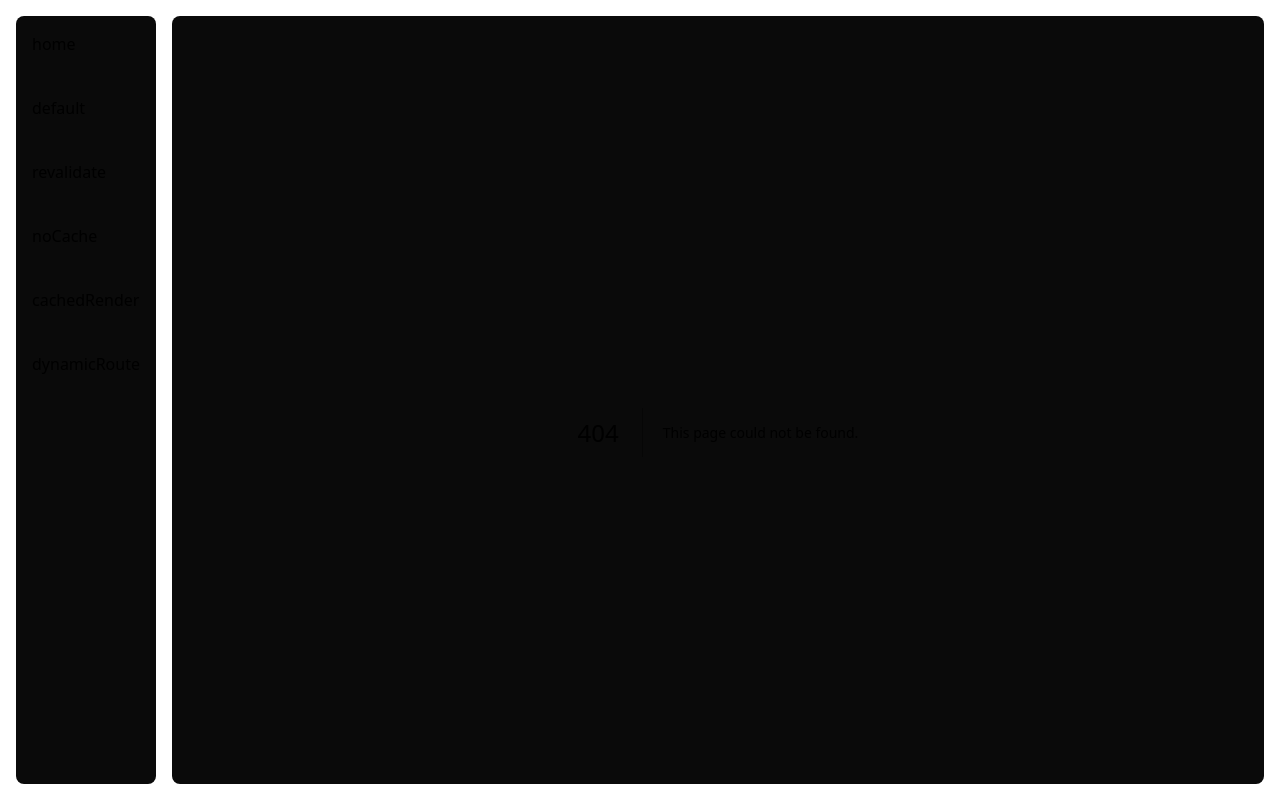
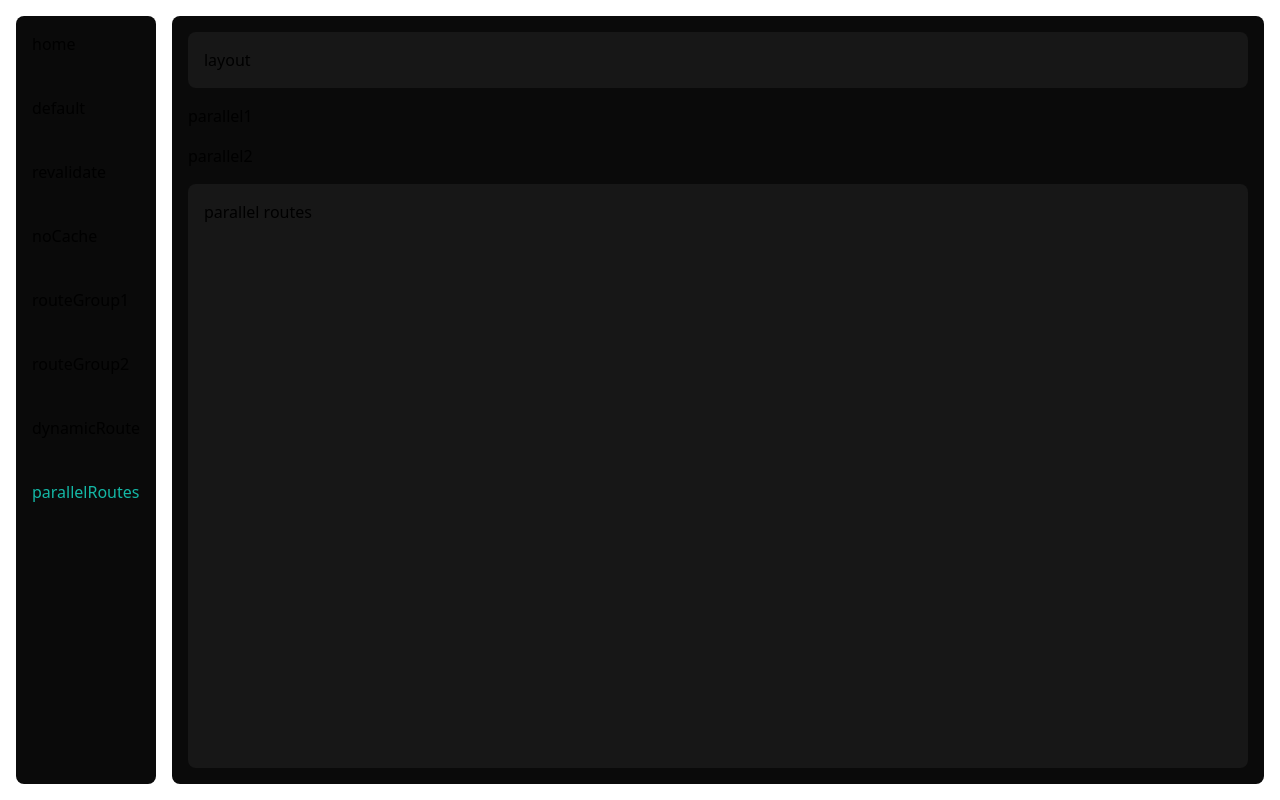
Before and after one commit to Merzaad/learning_next_app_router, a Next.js app: page /parallelRoutes in a window 1280 px wide. Before the commit this address had no page. Built offline with nearby package versions, Linux system fonts and the light colour scheme.

Commit message:
parallel routes

```diff
--- /dev/null
+++ b/app/parallelRoutes/@one/page.tsx
@@ -0,0 +1,3 @@
+export default function Page() {
+  return <div>parallel1</div>
+}
--- /dev/null
+++ b/app/parallelRoutes/@two/page.tsx
@@ -0,0 +1,3 @@
+export default function Page() {
+  return <div>parallel2</div>
+}
--- /dev/null
+++ b/app/parallelRoutes/layout.tsx
@@ -0,0 +1,20 @@
+export default function Layout({
+  children,
+  one,
+  two,
+}: {
+  children: React.ReactNode
+  one: React.ReactNode
+  two: React.ReactNode
+}) {
+  return (
+    <div className='flex flex-col h-full gap-4'>
+      <div className='rounded-lg bg-neutral-900 p-4'>layout</div>
+      <>
+        {one}
+        {two}
+        {children}
+      </>
+    </div>
+  )
+}
--- /dev/null
+++ b/app/parallelRoutes/page.tsx
@@ -0,0 +1,3 @@
+export default function Page() {
+  return <div className='h-full rounded-lg bg-neutral-900 p-4'>parallel routes</div>
+}
--- a/components/Navbar.tsx
+++ b/components/Navbar.tsx
@@ -3,7 +3,16 @@ import { usePathname, useRouter } from 'next/navigation'
 
 export default function Navbar() {
   const router = useRouter()
-  const routes = ['/', '/default', '/revalidate', '/noCache', '/cachedRender', '/dynamicRoute']
+  const routes = [
+    '/',
+    '/default',
+    '/revalidate',
+    '/noCache',
+    '/routeGroup1',
+    '/routeGroup2',
+    '/dynamicRoute',
+    '/parallelRoutes',
+  ]
   const pathname = usePathname()
   return (
     <div className='flex flex-col items-center gap-2 rounded-lg min-h-full bg-neutral-950 w-min  overflow-y-auto'>
```
